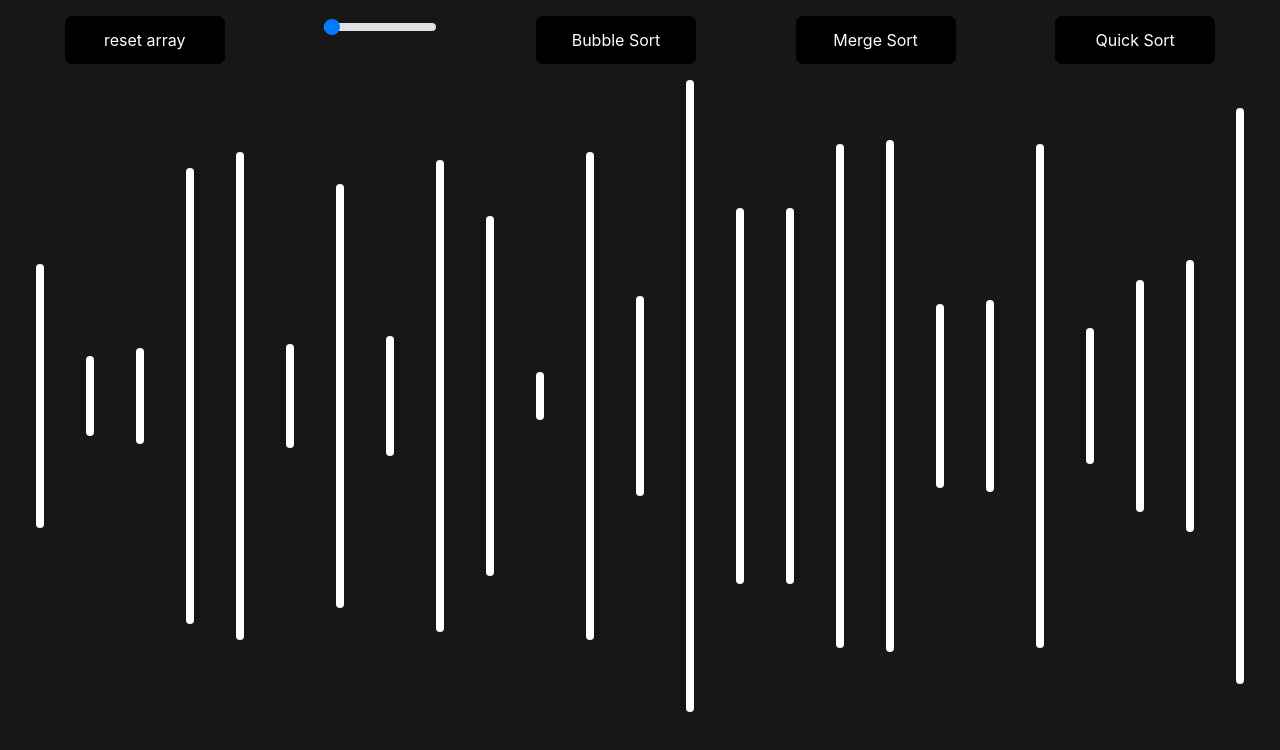
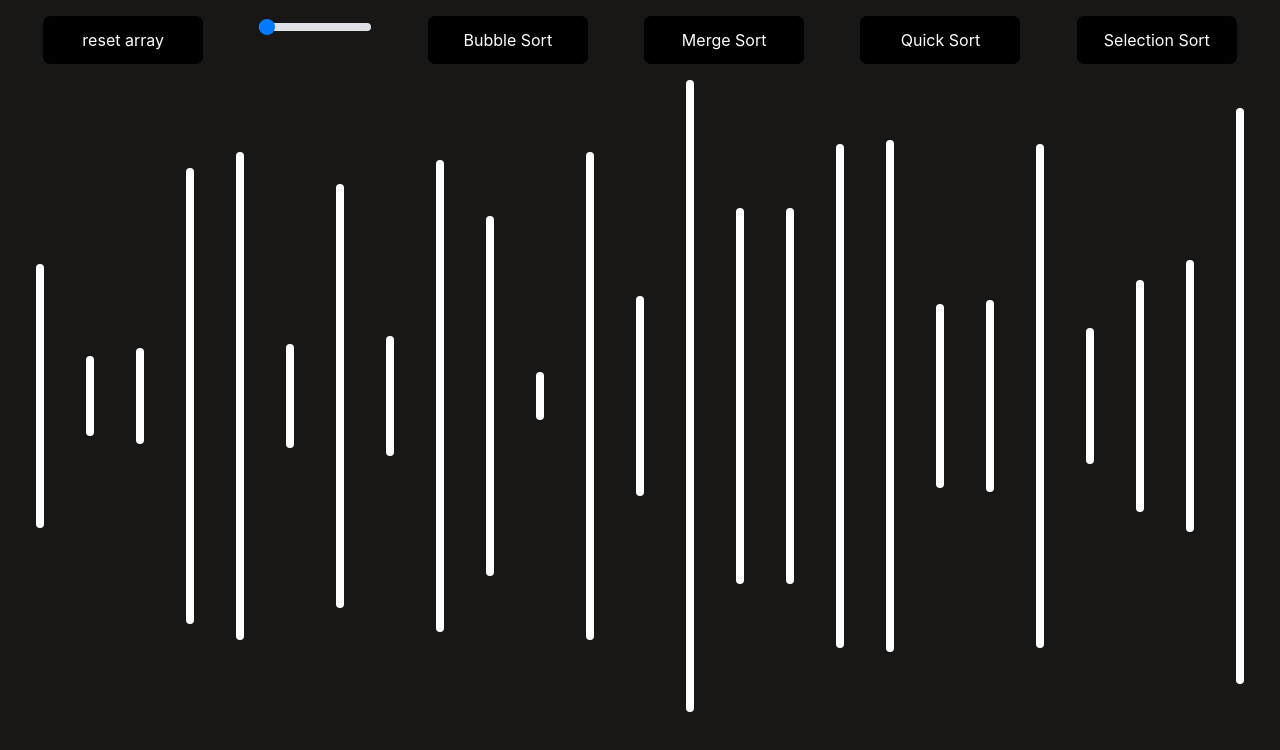
Before and after one commit to prayagcbose/sortingVisualizer, a React (Create React App) app: page / in a window 1280 px wide. Shown: the top 750 px of the page. Built offline with nearby package versions, Linux system fonts and the light colour scheme.

Commit message:
selection sort added

```diff
--- a/src/App.js
+++ b/src/App.js
@@ -1,5 +1,5 @@
 import React from "react";
-import logo from "./logo.svg";
+
 import "./App.css";
 
 import Main from "./components/Main/Main";
--- a/src/algorithms/MergeSort.js
+++ b/src/algorithms/MergeSort.js
@@ -56,7 +56,7 @@ const MergeSortSuper = (arrSuper) => {
 		//to get the aminations
 
 		j = lenGlobal - 1;
-		if (len3 == 2) {
+		if (len3 === 2) {
 			animations.push([j - 1, j]);
 			animations.push([globalArr[j - 1], globalArr[j]]);
 			animations.push([j - 1, j]);
--- /dev/null
+++ b/src/algorithms/SelectionSort.js
@@ -0,0 +1,32 @@
+const SelectionSort = (array) => {
+	let animations = [];
+	let len = array.length;
+	let smallIndex = 0;
+	let small = Number.MAX_SAFE_INTEGER;
+	let j;
+	for (let i = 0; i < len - 1; i++) {
+		animations.push([i, i, i]);
+		for (j = i; j < len; j++) {
+			if (i !== j) {
+				animations.push([j], [j]);
+			}
+			if (array[j] < small) {
+				small = array[j];
+				smallIndex = j;
+			}
+		}
+		Swap(array, smallIndex, i);
+		small = Number.MAX_SAFE_INTEGER;
+		animations.push([i, smallIndex, array[i], array[smallIndex]]);
+		animations.push([i, i, i]);
+	}
+	return { animations };
+};
+
+const Swap = (array, idx1, idx2) => {
+	let temp = array[idx1];
+	array[idx1] = array[idx2];
+	array[idx2] = temp;
+};
+
+export default SelectionSort;
--- a/src/components/Main/Main.jsx
+++ b/src/components/Main/Main.jsx
@@ -3,6 +3,7 @@ import "./Main.css";
 import BubbleSort from "../../algorithms/BubbleSort";
 import MergeSortSuper from "./../../algorithms/MergeSort";
 import QuickSortSuper from "./../../algorithms/QuickSort";
+import SelectionSort from "./../../algorithms/SelectionSort";
 
 const PRIMARY_COLOR = "white";
 const SECONDARY_COLOR = "red";
@@ -35,10 +36,10 @@ function Main() {
 		const { bubbleSrtAnimations, changeHeight } = BubbleSort([...array]);
 
 		const lines = document.getElementsByClassName("line");
-		let colors = "pink";
+
 		for (let i in bubbleSrtAnimations) {
-			const id = setTimeout(() => {
-				colors = i % 2 === 0 ? SECONDARY_COLOR : PRIMARY_COLOR;
+			setTimeout(() => {
+				let colors = i % 2 === 0 ? SECONDARY_COLOR : PRIMARY_COLOR;
 				const [idx1, idx2] = bubbleSrtAnimations[i];
 				const lineStyle1 = lines[idx1].style;
 				const lineStyle2 = lines[idx2].style;
@@ -53,11 +54,41 @@ function Main() {
 				if (i % 2 !== 0) {
 					lineStyle1.backgroundColor = "green";
 				}
-				if (i == bubbleSrtAnimations.length - 1) {
+				if (i === bubbleSrtAnimations.length - 1) {
 					setRunning(false);
 					lines[0].style.backgroundColor = "green";
 				}
 			}, i * timeDelayOfAnimation);
+		}
+	};
+
+	//selection sort
+
+	const selectionSort = () => {
+		const { animations } = SelectionSort([...array]);
+		const lines = document.getElementsByClassName("line");
+		for (let i in animations) {
+			setTimeout(() => {
+				if (animations[i].length === 1) {
+					const [idx] = animations[i];
+					const lineStyle = lines[idx].style;
+					lineStyle.backgroundColor =
+						lineStyle.backgroundColor == "red" ? PRIMARY_COLOR : "red";
+				} else {
+					if (animations[i].length === 3) {
+						const [idx] = animations[i];
+						const lineStyle = lines[idx].style;
+						lineStyle.backgroundColor =
+							lineStyle.backgroundColor == "yellow" ? PRIMARY_COLOR : "yellow";
+					} else {
+						const [idx1, idx2, hgt1, hgt2] = animations[i];
+						const lineStyle1 = lines[idx1].style;
+						const lineStyle2 = lines[idx2].style;
+						lineStyle1.height = `${hgt1}vh`;
+						lineStyle2.height = `${hgt2}vh`;
+					}
+				}
+			}, i * timeDelayOfAnimation * 2);
 		}
 	};
 
@@ -83,7 +114,7 @@ function Main() {
 					lineStyle1.height = hgt1 + "vh";
 					lineStyle2.height = hgt2 + "vh";
 				}
-				if (i == animations.length - 1) {
+				if (i === animations.length - 1) {
 					setRunning(false);
 				}
 			}, i * timeDelayOfAnimation);
@@ -112,7 +143,7 @@ function Main() {
 					lineStyle1.height = hgt1 + "vh";
 					lineStyle2.height = hgt2 + "vh";
 				}
-				if (i == animations.length - 1) {
+				if (i === animations.length - 1) {
 					setRunning(false);
 				}
 			}, i * timeDelayOfAnimation);
@@ -125,8 +156,7 @@ function Main() {
 
 	const resetNumberOfLines = (e) => {
 		setNumberOfLines(e.target.value);
-		setTimeDelayOfAnimation(125 - numberOfLines);
-		console.log(timeDelayOfAnimation);
+		setTimeDelayOfAnimation(100 - numberOfLines);
 		resetArray();
 	};
 
@@ -170,6 +200,13 @@ function Main() {
 				>
 					Quick Sort
 				</button>
+				<button
+					className="btn button"
+					disabled={running}
+					onClick={() => selectionSort()}
+				>
+					Selection Sort
+				</button>
 			</div>
 
 			<div className="outerDiv">
```
